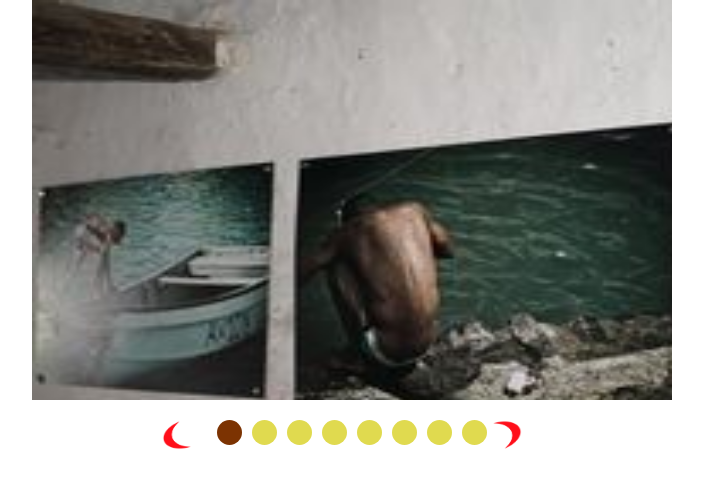
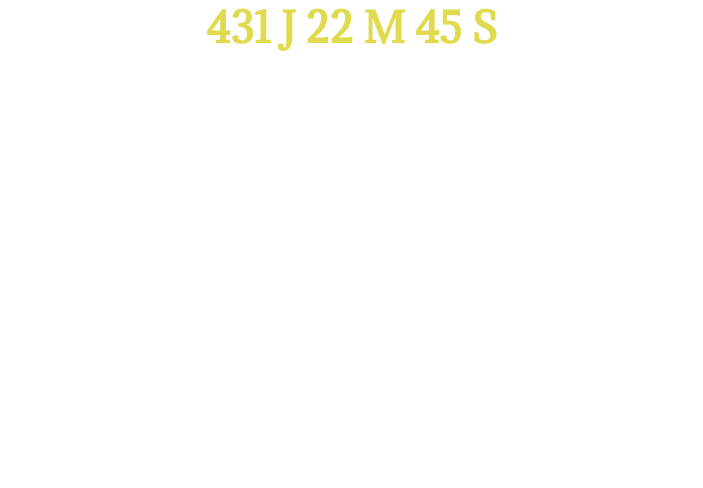
Before and after one commit to Soifiaouir/FACC, a React (Create React App) app: page / in a window 1280 px wide. Shown: the top 488 px of the page, without its empty margins (288-991 px from the left). Built offline with nearby package versions, Linux system fonts and the light colour scheme.

Commit message:
compteur

```diff
--- a/src/App.jsx
+++ b/src/App.jsx
@@ -1,14 +1,14 @@
 import './App.css';
 import {Outlet} from "react-router-dom";
-import CarrousselImg from './components/caroussels/carrousselimg/Carrousselimg';
+import Countdown from './components/compteurs/Compteur';
 
-
+const eventDate = "2025-10-10T15:15:00";
 
 function App() {
   return (
     <div className="App">
       {/* <Outlet /> */}
-      <CarrousselImg />
+      <Countdown eventDate={eventDate}/>
     </div>
   );
 }
--- /dev/null
+++ b/src/components/compteurs/Compteur.css
@@ -0,0 +1,7 @@
+.compteur{
+    font-family: 'Adamina';
+    font-size: 40px;
+    font-weight: bold;
+    color: #E0DA4F;
+    text-align: center;
+}
--- /dev/null
+++ b/src/components/compteurs/Compteur.jsx
@@ -0,0 +1,62 @@
+import React, { useState, useEffect } from 'react';
+import './Compteur.css';
+
+const Countdown = ({ eventDate }) => {
+  // Fonction pour calculer le temps restant jusqu'à la date de l'événement
+  const calculateTimeLeft = () => {
+    const difference = +new Date(eventDate) - +new Date();
+    let timeLeft = {};
+
+    if (difference > 0) {
+      // Calcul des jours, heures, minutes et secondes restants
+      timeLeft = {
+        J: Math.floor(difference / (1000 * 60 * 60 * 24)),
+        H: Math.floor((difference / (1000 * 60 * 60)) % 24),
+        M: Math.floor((difference / 1000 / 60) % 60),
+        S: Math.floor((difference / 1000) % 60),
+      };
+    }
+
+    console.log("Time left:", timeLeft); // Log pour le débogage
+
+    return timeLeft;
+  };
+
+  // État pour stocker le temps restant
+  const [timeLeft, setTimeLeft] = useState(calculateTimeLeft());
+
+  // Effet pour mettre à jour le temps restant chaque seconde
+  useEffect(() => {
+    const timer = setTimeout(() => {
+      setTimeLeft(calculateTimeLeft());
+    }, 1000);
+
+    // Nettoyage du timer lors du démontage du composant
+    return () => clearTimeout(timer);
+  });
+
+  // Tableau pour stocker les composants d'affichage du temps
+  const timerComponents = [];
+
+  // Création des composants d'affichage pour chaque unité de temps
+  Object.keys(timeLeft).forEach((interval) => {
+    if (!timeLeft[interval]) {
+      return;
+    }
+
+    timerComponents.push(
+      <span key={interval}>
+        {timeLeft[interval]} {interval}{" "}
+      </span>
+    );
+  });
+
+  // Rendu du composant
+  return (
+    <div className='compteur'>
+      {timerComponents.length ? timerComponents : <span>Un nouvel evenement est en préparation</span>}
+    </div>
+  );
+};
+
+export default Countdown;
--- a/src/pages/acceuil/acceuil.jsx
+++ b/src/pages/acceuil/acceuil.jsx
@@ -1 +1,3 @@
 //< CarrousselP visibleImages={3}/>//
+//const eventDate = "2025-10-10T15:15:00";
+// <Countdown eventDate={eventDate}/>
```
